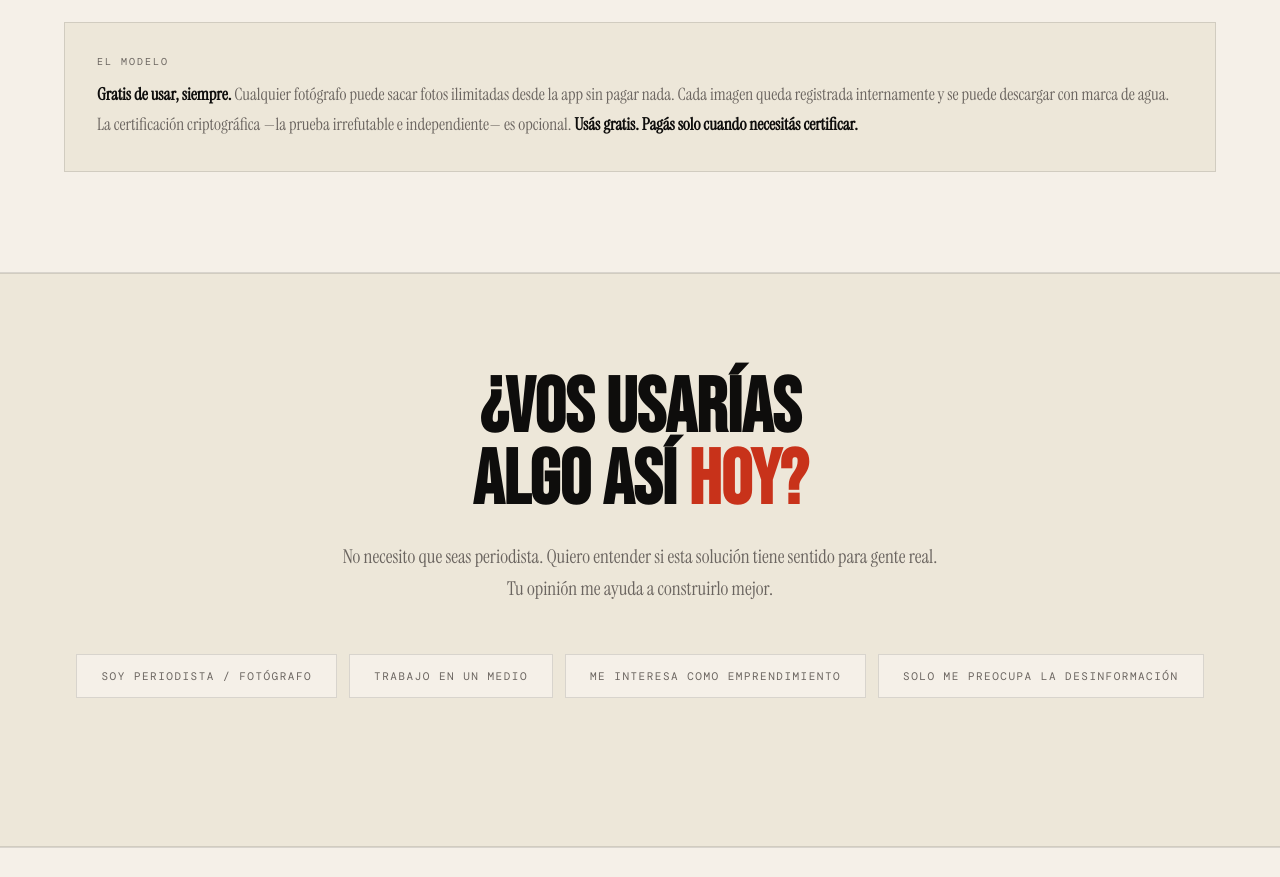
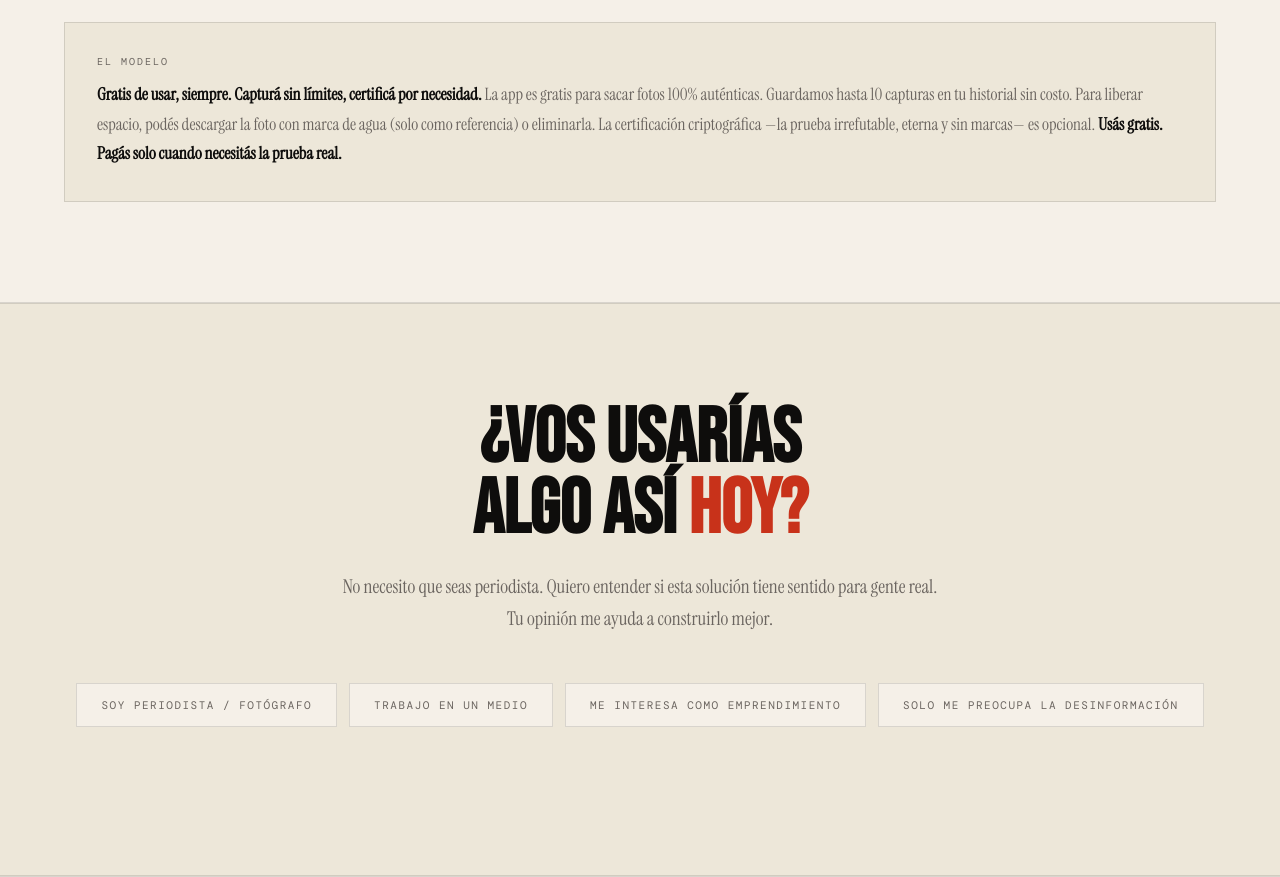
Before and after one commit to capoclubcreativo-star/captrue, a plain HTML site: page index.html in a window 1280 px wide. Shown: the part 2770-3647 px from the top of the page. Drawn offline with nearby package versions, Linux system fonts and the light colour scheme.

Commit message:
Update index.html

```diff
--- a/index.html
+++ b/index.html
@@ -754,10 +754,11 @@ footer {
     <div class="modelo-label">El modelo</div>
     <p class="modelo-text">
       <strong>Gratis de usar, siempre.</strong>
-      Cualquier fotógrafo puede sacar fotos ilimitadas desde la app sin pagar nada.
-      Cada imagen queda registrada internamente y se puede descargar con marca de agua.
-      La certificación criptográfica —la prueba irrefutable e independiente— es opcional.
-      <strong>Usás gratis. Pagás solo cuando necesitás certificar.</strong>
+      <strong>Capturá sin límites, certificá por necesidad.</strong>
+        La app es gratis para sacar fotos 100% auténticas. Guardamos hasta 10 capturas en tu historial sin costo.
+        Para liberar espacio, podés descargar la foto con marca de agua (solo como referencia) o eliminarla.
+        La certificación criptográfica —la prueba irrefutable, eterna y sin marcas— es opcional.
+        <strong>Usás gratis. Pagás solo cuando necesitás la prueba real.</strong>
     </p>
   </div>
 </section>
```
